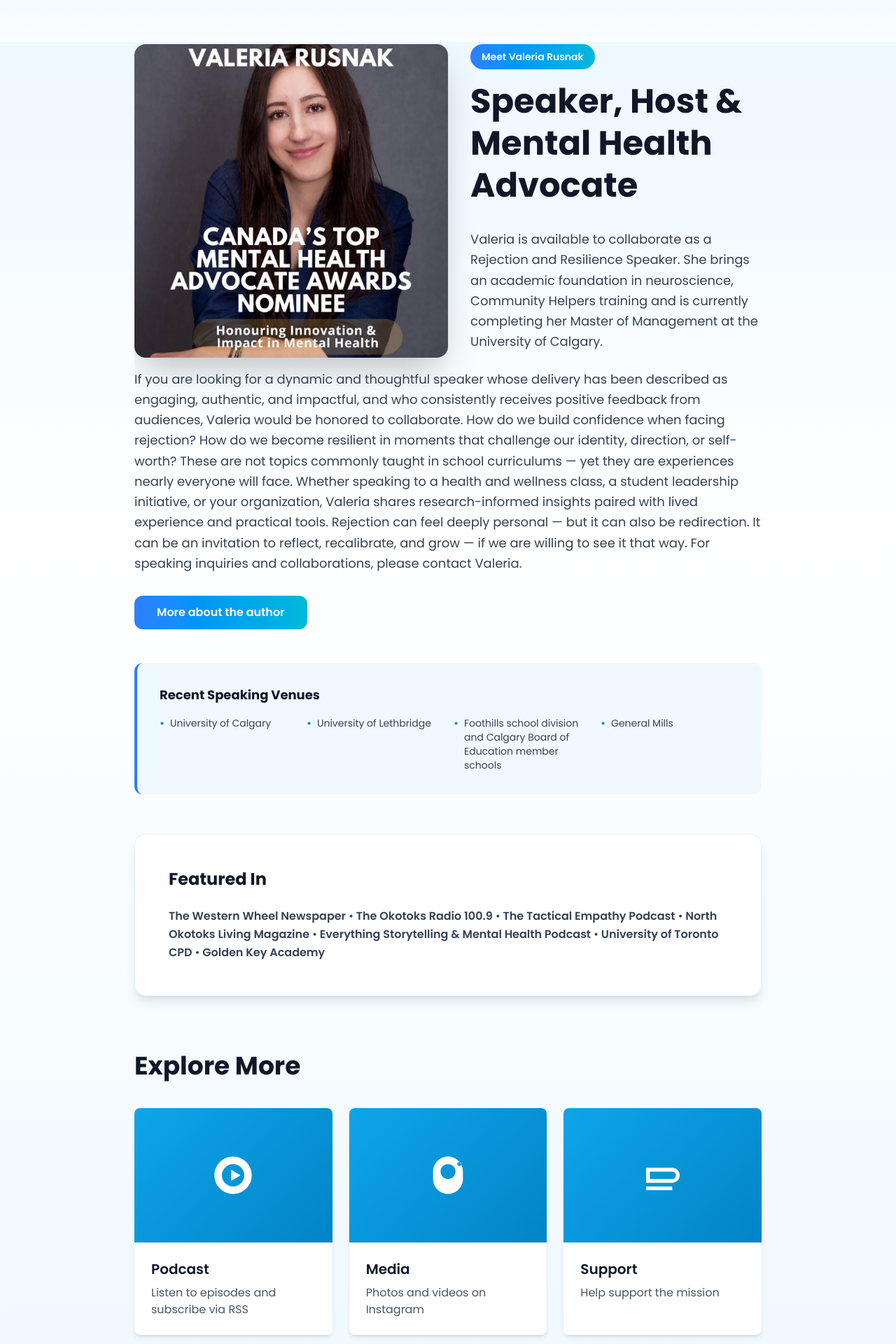
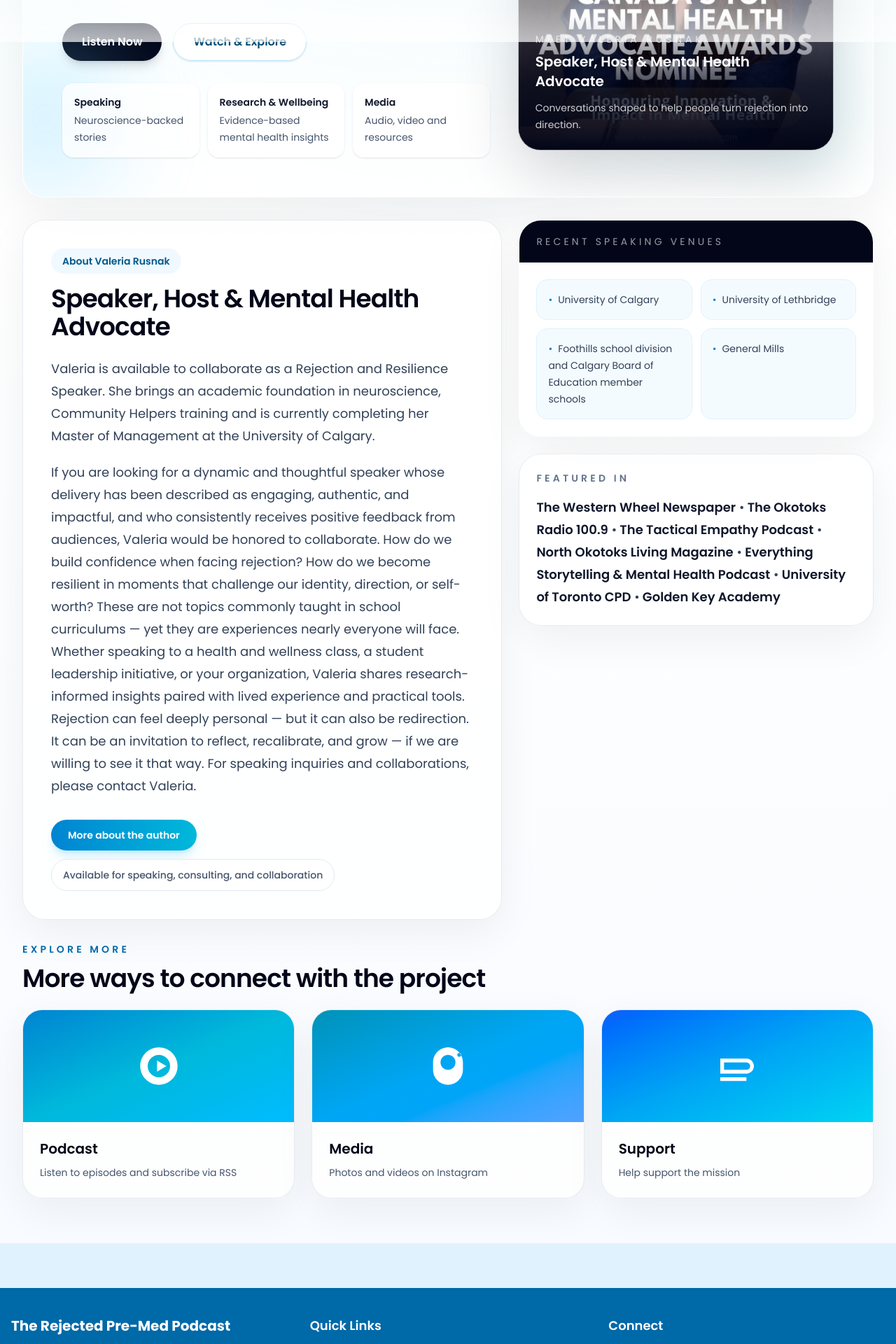
Before and after one commit to xrustiks/rejred, a Next.js app: page / in a window 1280 px wide. Shown: the part 740-2660 px from the top of the page at 70% size. Built offline with nearby package versions, Linux system fonts and the light colour scheme.

Commit message:
main page visuals enhanced

```diff
--- a/app/page.tsx
+++ b/app/page.tsx
@@ -2,210 +2,200 @@ import Link from "next/link";
 import FadeInOnScroll from "@/components/FadeInOnScroll";
 import HiddenUntilScroll from "@/components/HiddenUntilScroll";
 
+const featuredItems = [
+  {
+    label: "Podcast",
+    href: "/podcasts",
+    description: "Listen to episodes and subscribe via RSS",
+    icon: <path d="M12 2C6.48 2 2 6.48 2 12s4.48 10 10 10 10-4.48 10-10S17.52 2 12 2zm0 4a6 6 0 1 1 0 12A6 6 0 0 1 12 6zm-1 3v6l5-3-5-3z" />,
+  },
+  {
+    label: "Media",
+    href: "/media",
+    description: "Photos and videos on Instagram",
+    icon: <path d="M12 2C7.58 2 4 5.58 4 10v4c0 4.42 3.58 8 8 8s8-3.58 8-8v-4C20 5.58 16.42 2 12 2zm0 4a4 4 0 1 1 0 8 4 4 0 0 1 0-8zm6-1a1 1 0 1 1 0 2 1 1 0 0 1 0-2z" />,
+  },
+  {
+    label: "Support",
+    href: "/support",
+    description: "Help support the mission",
+    icon: <path d="M3 8h14a4 4 0 1 1 0 8H3V8zm14 6a2 2 0 1 0 0-4H5v4h12zM3 18h14v2H3v-2z" />,
+  },
+];
+
 export default function Home() {
   return (
-  <div className="min-h-screen bg-gradient-to-b from-sky-100 via-white to-sky-50 relative">
-    <div className="container mx-auto px-24 sm:px-36 lg:px-48 py-10 sm:py-16 md:py-20">
-      {/* Hero Section - Enhanced */}
+    <div className="relative min-h-screen overflow-hidden bg-[radial-gradient(circle_at_top,_rgba(14,165,233,0.18),_transparent_35%),linear-gradient(180deg,_#ecfeff_0%,_#ffffff_34%,_#f8fbff_100%)]">
+      <div className="pointer-events-none absolute inset-x-0 top-0 h-[32rem] bg-[radial-gradient(circle_at_20%_20%,_rgba(255,255,255,0.95),_transparent_38%),radial-gradient(circle_at_80%_10%,_rgba(125,211,252,0.45),_transparent_28%)] opacity-90" />
+      <div className="pointer-events-none absolute inset-x-0 top-24 h-96 bg-[radial-gradient(circle,_rgba(14,165,233,0.08),_transparent_60%)] blur-3xl" />
+
+      <div className="relative mx-auto max-w-7xl px-4 py-8 sm:px-6 sm:py-12 lg:px-8 lg:py-16">
         <FadeInOnScroll>
-        <section className="text-center mb-8 sm:mb-10 md:mb-12">
-        <div className="mb-8">
-          <h1 className="text-5xl sm:text-6xl md:text-7xl font-bold mb-4 sm:mb-6 leading-tight">
-            <span className="text-gray-900">The Rejected Pre-Med</span>
-            <br />
-            <span className="text-transparent bg-clip-text bg-gradient-to-r from-blue-600 via-cyan-500 to-sky-400">
+          <section className="relative overflow-hidden rounded-[2rem] border border-white/70 bg-white/70 p-8 shadow-[0_20px_80px_rgba(15,23,42,0.08)] backdrop-blur-xl sm:p-10 lg:p-14">
+            <div className="pointer-events-none absolute -right-24 -top-16 h-64 w-64 rounded-full bg-cyan-200/40 blur-3xl" />
+            <div className="pointer-events-none absolute -left-20 bottom-0 h-56 w-56 rounded-full bg-sky-300/30 blur-3xl" />
+
+            <div className="grid gap-10 lg:grid-cols-[1.15fr_0.85fr] lg:items-center">
+              <div>
+                <div className="mb-5 inline-flex items-center gap-2 rounded-full border border-sky-200/80 bg-sky-50/80 px-4 py-2 text-sm font-medium text-sky-800 shadow-sm">
+                  <span className="h-2 w-2 rounded-full bg-cyan-500" />
+                  Mental wellness • resilience • growth
+                </div>
+
+                <h1 className="max-w-3xl text-5xl font-semibold leading-[0.95] tracking-tight text-slate-950 sm:text-6xl lg:text-7xl">
+                  <span className="block">The Rejected Pre-Med</span>
+                  <span className="mt-2 block bg-gradient-to-r from-sky-700 via-cyan-500 to-sky-400 bg-clip-text text-transparent">
                     Podcast
                   </span>
                 </h1>
-          <p className="text-lg sm:text-xl md:text-2xl text-gray-600 mb-8 mx-auto max-w-2xl leading-relaxed">
+
+                <p className="mt-6 max-w-2xl text-lg leading-8 text-slate-600 sm:text-xl">
                   Join conversations about resilience, mental wellness, and growth through rejection
                 </p>
-        </div>
-        <div className="flex flex-col sm:flex-row gap-4 justify-center">
+
+                <div className="mt-8 flex flex-col gap-4 sm:flex-row">
                   <Link
                     href="/podcasts"
-            className="bg-gradient-to-r from-blue-500 to-cyan-500 hover:from-blue-400 hover:to-cyan-400 text-white px-8 sm:px-10 py-4 rounded-xl font-semibold transition-all hover:shadow-lg hover:-translate-y-1"
+                    className="inline-flex items-center justify-center rounded-full bg-slate-950 px-7 py-3.5 text-base font-semibold text-white shadow-lg shadow-slate-950/15 transition-transform duration-300 hover:-translate-y-0.5 hover:bg-slate-800"
                   >
                     Listen Now
                   </Link>
                   <Link
                     href="/media"
-            className="bg-white border-2 border-blue-400 hover:bg-blue-50 text-blue-600 px-8 sm:px-10 py-4 rounded-xl font-semibold transition-all hover:shadow-lg hover:-translate-y-1"
+                    className="inline-flex items-center justify-center rounded-full border border-sky-200 bg-white/90 px-7 py-3.5 text-base font-semibold text-sky-900 shadow-sm transition-transform duration-300 hover:-translate-y-0.5 hover:border-sky-300 hover:bg-sky-50"
                   >
                     Watch & Explore
                   </Link>
                 </div>
+
+                <div className="mt-8 grid max-w-2xl gap-3 sm:grid-cols-3">
+                  {[
+                    ["Speaking", "Neuroscience-backed stories"],
+                    ["Research & Wellbeing", "Evidence-based mental health insights"],
+                    ["Media", "Audio, video and resources"],
+                  ].map(([title, text]) => (
+                    <div key={title} className="rounded-2xl border border-white/80 bg-white/80 p-4 shadow-sm backdrop-blur">
+                      <div className="text-sm font-semibold text-slate-900">{title}</div>
+                      <div className="mt-1 text-sm leading-6 text-slate-600">{text}</div>
+                    </div>
+                  ))}
+                </div>
+              </div>
+
+              <div className="relative">
+                <div className="absolute -inset-4 rounded-[2rem] bg-gradient-to-br from-sky-200/40 via-white/40 to-cyan-200/30 blur-2xl" />
+                <div className="relative overflow-hidden rounded-[2rem] border border-white/70 bg-slate-950 shadow-[0_30px_90px_rgba(2,8,23,0.18)]">
+                  <div className="aspect-[4/5] w-full bg-cover bg-center" style={{ backgroundImage: "url(/images/reachouttogether.jpeg)" }} />
+                  <div className="absolute inset-x-0 bottom-0 bg-gradient-to-t from-slate-950 via-slate-950/70 to-transparent p-6 text-white">
+                    <div className="text-sm uppercase tracking-[0.35em] text-white/70">Meet Valeria Rusnak</div>
+                    <div className="mt-2 text-xl font-semibold">Speaker, Host & Mental Health Advocate</div>
+                    <div className="mt-3 text-sm leading-6 text-white/80">Conversations shaped to help people turn rejection into direction.</div>
+                  </div>
+                </div>
+              </div>
+            </div>
           </section>
         </FadeInOnScroll>
 
-      {/* About Valeria Section - Enhanced Layout */}
         <HiddenUntilScroll>
-        <FadeInOnScroll delay={200}>
-          <section className="mb-2 sm:mb-3 md:mb-4 py-8 sm:py-10">
-        <div className="overflow-hidden">
-          {/* Image - Desktop only (keeps wrap effect) */}
-          <div className="hidden lg:block float-left lg:w-1/2 lg:mr-8 mb-6 lg:mb-0">
-            <div
-              className="rounded-2xl shadow-2xl overflow-hidden w-full aspect-square hover:shadow-3xl transition-shadow"
-              style={{ background: `url(/images/reachouttogether.jpeg) center/cover` }}
-            />
-          </div>
+          <FadeInOnScroll delay={220}>
+            <section className="mt-8 grid gap-6 lg:grid-cols-[1.15fr_0.85fr] lg:items-start">
+              <div className="rounded-[2rem] border border-slate-200/80 bg-white/80 p-6 shadow-[0_18px_60px_rgba(15,23,42,0.06)] backdrop-blur-xl sm:p-8 lg:p-10">
+                <div className="mb-4 inline-flex rounded-full bg-sky-50 px-4 py-2 text-sm font-semibold text-sky-800">About Valeria Rusnak</div>
 
-          {/* Text Content - Wraps around image */}
-          <div>
-            <div className="inline-block mb-4">
-              <span className="inline-block bg-gradient-to-r from-blue-500 to-cyan-500 text-white px-4 py-2 rounded-full text-sm font-semibold">
-                Meet Valeria Rusnak
-              </span>
-            </div>
+                <h2 className="max-w-2xl text-3xl font-semibold tracking-tight text-slate-950 sm:text-4xl">Speaker, Host & Mental Health Advocate</h2>
 
-            <h2 className="text-4xl sm:text-5xl font-bold mb-8 text-gray-900 leading-tight">
-              Speaker, Host & Mental Health Advocate
-            </h2>
-
-            <p className="text-lg text-gray-700 mb-6 leading-relaxed">
+                <div className="mt-6 space-y-5 text-lg leading-8 text-slate-700">
+                  <p>
                     Valeria is available to collaborate as a Rejection and Resilience Speaker. She brings an academic foundation in neuroscience, Community Helpers training and is currently completing her Master of Management at the University of Calgary.
                   </p>
 
-            <p className="text-lg text-gray-700 mb-8 leading-relaxed">
+                  <p>
                     If you are looking for a dynamic and thoughtful speaker whose delivery has been described as engaging, authentic, and impactful, and who consistently receives positive feedback from audiences, Valeria would be honored to collaborate.
                     How do we build confidence when facing rejection? How do we become resilient in moments that challenge our identity, direction, or self-worth? These are not topics commonly taught in school curriculums — yet they are experiences nearly everyone will face.
                     Whether speaking to a health and wellness class, a student leadership initiative, or your organization, Valeria shares research-informed insights paired with lived experience and practical tools.
                     Rejection can feel deeply personal — but it can also be redirection. It can be an invitation to reflect, recalibrate, and grow — if we are willing to see it that way.
                     For speaking inquiries and collaborations, please contact Valeria.
-
                   </p>
-
-            <Link
-              href="/about"
-              className="inline-block bg-gradient-to-r from-blue-500 to-cyan-500 hover:from-blue-400 hover:to-cyan-400 text-white px-8 py-3 rounded-xl font-semibold transition-all hover:shadow-lg hover:-translate-y-1 w-fit"
-            >
-              More about the author
-            </Link>
                 </div>
 
-          {/* Image - Mobile only (after text, before venues) */}
-          <div className="lg:hidden w-full mt-6">
-            <div
-              className="rounded-2xl shadow-2xl overflow-hidden w-full aspect-square hover:shadow-3xl transition-shadow"
-              style={{ background: `url(/images/reachouttogether.jpeg) center/cover` }}
-            />
+                <div className="mt-8 flex flex-wrap gap-3">
+                  <Link href="/about" className="inline-flex items-center justify-center rounded-full bg-gradient-to-r from-sky-600 to-cyan-500 px-6 py-3 text-sm font-semibold text-white shadow-lg shadow-sky-500/20 transition-transform duration-300 hover:-translate-y-0.5">More about the author</Link>
+                  <div className="inline-flex items-center rounded-full border border-slate-200 bg-white px-4 py-3 text-sm font-medium text-slate-600">Available for speaking, consulting, and collaboration</div>
                 </div>
               </div>
 
-        {/* Recent Speaking Venues - Full Width */}
-        <div className="bg-sky-50 rounded-xl p-6 sm:p-8 border-l-4 border-blue-500 mt-12">
-          <h3 className="text-lg font-bold text-gray-900 mb-4">Recent Speaking Venues</h3>
-          <div className="grid grid-cols-1 sm:grid-cols-2 lg:grid-cols-4 gap-3">
-            <div className="text-sm text-gray-700 flex items-start"><span className="text-blue-500 font-bold mr-2">•</span> University of Calgary</div>
-            <div className="text-sm text-gray-700 flex items-start"><span className="text-blue-500 font-bold mr-2">•</span> University of Lethbridge</div>
-            <div className="text-sm text-gray-700 flex items-start"><span className="text-blue-500 font-bold mr-2">•</span> Foothills school division and Calgary Board of Education member schools</div>
-            <div className="text-sm text-gray-700 flex items-start"><span className="text-blue-500 font-bold mr-2">•</span> General Mills</div>
+              <div className="space-y-6">
+                <div className="overflow-hidden rounded-[2rem] border border-white/70 bg-white/80 shadow-[0_18px_60px_rgba(15,23,42,0.06)] backdrop-blur-xl">
+                  <div className="bg-slate-950 px-6 py-5 text-white">
+                    <div className="text-sm uppercase tracking-[0.3em] text-white/60">Recent Speaking Venues</div>
+                  </div>
+                  <div className="grid gap-3 p-6 sm:grid-cols-2">
+                    {[
+                      "University of Calgary",
+                      "University of Lethbridge",
+                      "Foothills school division and Calgary Board of Education member schools",
+                      "General Mills",
+                    ].map((venue) => (
+                      <div key={venue} className="rounded-2xl border border-sky-100 bg-sky-50/70 px-4 py-4 text-sm leading-6 text-slate-700">
+                        <span className="mr-2 text-sky-600">•</span>
+                        {venue}
+                      </div>
+                    ))}
+                  </div>
+                </div>
+
+                <div className="rounded-[2rem] border border-slate-200/80 bg-white/80 p-6 shadow-[0_18px_60px_rgba(15,23,42,0.06)] backdrop-blur-xl">
+                  <div className="text-sm font-semibold uppercase tracking-[0.3em] text-slate-500">Featured In</div>
+                  <p className="mt-4 text-lg leading-8 text-slate-700">
+                    <span className="font-semibold text-slate-900">The Western Wheel Newspaper</span> •
+                    <span className="font-semibold text-slate-900"> The Okotoks Radio 100.9</span> •
+                    <span className="font-semibold text-slate-900"> The Tactical Empathy Podcast</span> •
+                    <span className="font-semibold text-slate-900"> North Okotoks Living Magazine</span> •
+                    <span className="font-semibold text-slate-900"> Everything Storytelling & Mental Health Podcast</span> •
+                    <span className="font-semibold text-slate-900"> University of Toronto CPD</span> •
+                    <span className="font-semibold text-slate-900"> Golden Key Academy</span>
+                  </p>
                 </div>
               </div>
             </section>
           </FadeInOnScroll>
         </HiddenUntilScroll>
 
-      {/* Featured In Section */}
         <HiddenUntilScroll>
-        <FadeInOnScroll delay={300}>
-          <section className="bg-white rounded-2xl p-8 sm:p-12 shadow-lg border border-sky-100 mb-16 sm:mb-20">
-        <h3 className="text-2xl font-bold text-gray-900 mb-6">Featured In</h3>
-        <p className="text-gray-700 leading-relaxed">
-          <span className="font-semibold">The Western Wheel Newspaper</span> •
-          <span className="font-semibold"> The Okotoks Radio 100.9</span> •
-          <span className="font-semibold"> The Tactical Empathy Podcast</span> •
-          <span className="font-semibold"> North Okotoks Living Magazine</span> •
-          <span className="font-semibold"> Everything Storytelling & Mental Health Podcast</span> •
-          <span className="font-semibold"> University of Toronto CPD</span> •
-          <span className="font-semibold"> Golden Key Academy</span>
-        </p>
-      </section>
-        </FadeInOnScroll>
-      </HiddenUntilScroll>
+          <FadeInOnScroll delay={320}>
+            <section className="mt-8">
+              <div className="mb-6 flex items-end justify-between gap-6">
+                <div>
+                  <div className="text-sm font-semibold uppercase tracking-[0.3em] text-sky-700">Explore More</div>
+                  <h2 className="mt-3 text-3xl font-semibold tracking-tight text-slate-950 sm:text-4xl">More ways to connect with the project</h2>
+                </div>
+              </div>
 
-      {/* Quick Access Grid - Moved to Bottom */}
-      <HiddenUntilScroll>
-        <FadeInOnScroll delay={400}>
-          <section>
-        <h2 className="text-3xl sm:text-4xl font-bold mb-10 text-gray-900">Explore More</h2>
-        <div className="grid grid-cols-1 md:grid-cols-3 gap-6">
+              <div className="grid gap-6 md:grid-cols-3">
+                {featuredItems.map((item, index) => (
                   <Link
-            href="/podcasts"
-            className="bg-white rounded-lg shadow-md overflow-hidden hover:shadow-lg transition-shadow group"
+                    key={item.href}
+                    href={item.href}
+                    className="group overflow-hidden rounded-[1.75rem] border border-slate-200/80 bg-white/80 shadow-[0_18px_60px_rgba(15,23,42,0.06)] backdrop-blur-xl transition-all duration-300 hover:-translate-y-1 hover:shadow-[0_24px_70px_rgba(15,23,42,0.12)]"
                   >
-            <div
-              className="h-48 flex items-center justify-center"
-              style={{ background: `linear-gradient(135deg, var(--primary), #0284c7)` }}
-            >
-              <svg
-                className="w-16 h-16 text-white"
-                viewBox="0 0 24 24"
-                fill="currentColor"
-                aria-hidden="true"
-              >
-                <path d="M12 2C6.48 2 2 6.48 2 12s4.48 10 10 10 10-4.48 10-10S17.52 2 12 2zm0 4a6 6 0 1 1 0 12A6 6 0 0 1 12 6zm-1 3v6l5-3-5-3z" />
+                    <div className={`h-40 flex items-center justify-center bg-gradient-to-br ${index === 0 ? "from-sky-600 via-cyan-500 to-sky-400" : index === 1 ? "from-cyan-600 via-sky-500 to-blue-400" : "from-blue-600 via-sky-500 to-cyan-400"}`}>
+                      <svg className="h-16 w-16 text-white transition-transform duration-300 group-hover:scale-110" viewBox="0 0 24 24" fill="currentColor" aria-hidden="true">
+                        {item.icon}
                       </svg>
                     </div>
                     <div className="p-6">
-              <h3 className="text-xl font-semibold text-gray-900 mb-2 group-hover:text-blue-600 transition-colors">Podcast</h3>
-              <p className="text-gray-600">Listen to episodes and subscribe via RSS</p>
+                      <h3 className="text-xl font-semibold text-slate-950 transition-colors group-hover:text-sky-700">{item.label}</h3>
+                      <p className="mt-2 text-sm leading-6 text-slate-600">{item.description}</p>
                     </div>
                   </Link>
-
-          <Link
-            href="/media"
-            className="bg-white rounded-lg shadow-md overflow-hidden hover:shadow-lg transition-shadow group"
-          >
-            <div
-              className="h-48 flex items-center justify-center"
-              style={{ background: `linear-gradient(135deg, var(--primary), #0284c7)` }}
-            >
-              <svg
-                className="w-16 h-16 text-white"
-                viewBox="0 0 24 24"
-                fill="currentColor"
-                aria-hidden="true"
-              >
-                <path d="M12 2C7.58 2 4 5.58 4 10v4c0 4.42 3.58 8 8 8s8-3.58 8-8v-4C20 5.58 16.42 2 12 2zm0 4a4 4 0 1 1 0 8 4 4 0 0 1 0-8zm6-1a1 1 0 1 1 0 2 1 1 0 0 1 0-2z" />
-              </svg>
-            </div>
-            <div className="p-6">
-              <h3 className="text-xl font-semibold text-gray-900 mb-2 group-hover:text-blue-600 transition-colors">Media</h3>
-              <p className="text-gray-600">Photos and videos on Instagram</p>
-            </div>
-          </Link>
-
-          <Link
-            href="/support"
-            className="bg-white rounded-lg shadow-md overflow-hidden hover:shadow-lg transition-shadow group"
-          >
-            <div
-              className="h-48 flex items-center justify-center"
-              style={{ background: `linear-gradient(135deg, var(--primary), #0284c7)` }}
-            >
-              <svg
-                className="w-16 h-16 text-white"
-                viewBox="0 0 24 24"
-                fill="currentColor"
-                aria-hidden="true"
-              >
-                <path d="M3 8h14a4 4 0 1 1 0 8H3V8zm14 6a2 2 0 1 0 0-4H5v4h12zM3 18h14v2H3v-2z" />
-              </svg>
-            </div>
-            <div className="p-6">
-              <h3 className="text-xl font-semibold text-gray-900 mb-2 group-hover:text-blue-600 transition-colors">Support</h3>
-              <p className="text-gray-600">Help support the mission</p>
-            </div>
-          </Link>
+                ))}
               </div>
             </section>
           </FadeInOnScroll>
         </HiddenUntilScroll>
       </div>
 
-    {/* Fade overlay at bottom to blend content with background */}
       <div className="fixed bottom-0 left-0 right-0 h-80 scroll-fade-overlay pointer-events-none" />
     </div>
   );
```
Lines whose indentation alone changed are shown as unchanged.
